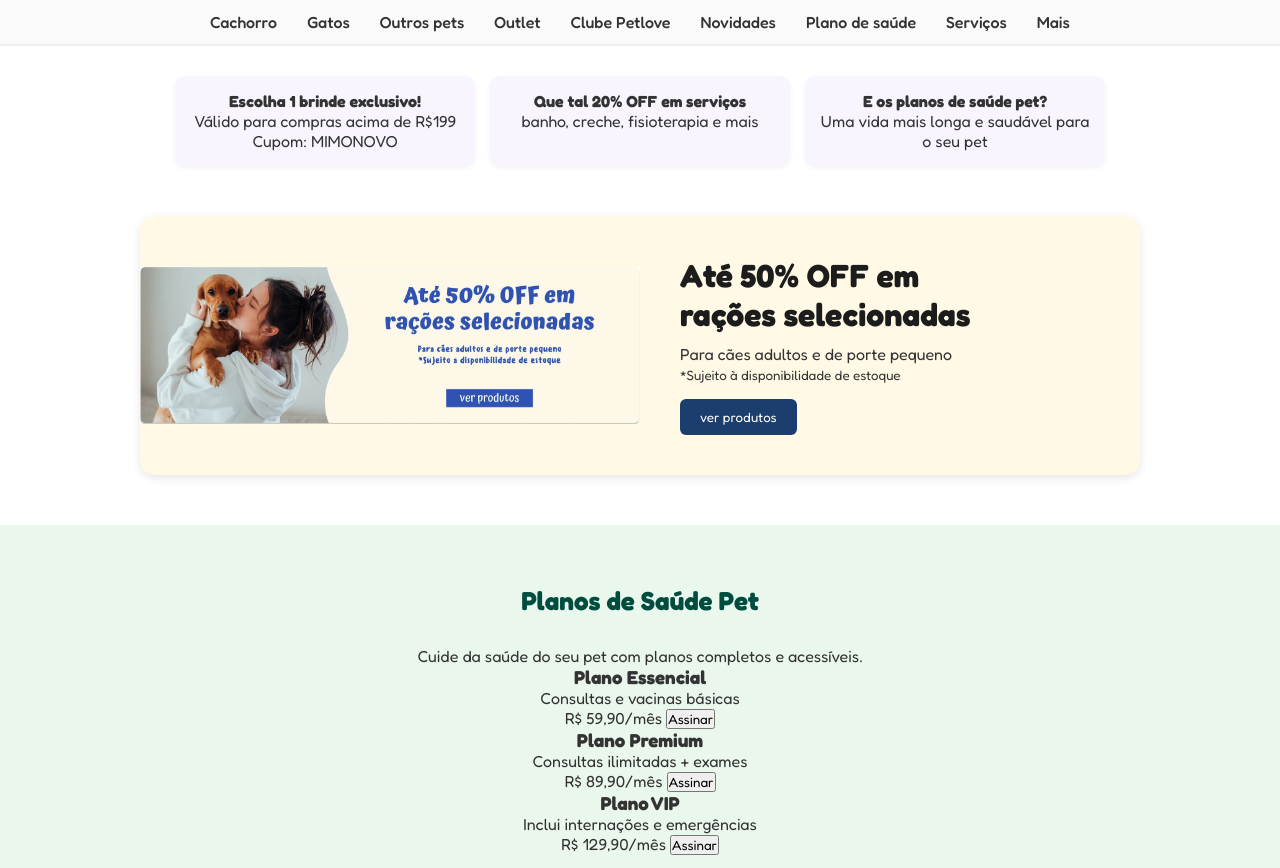
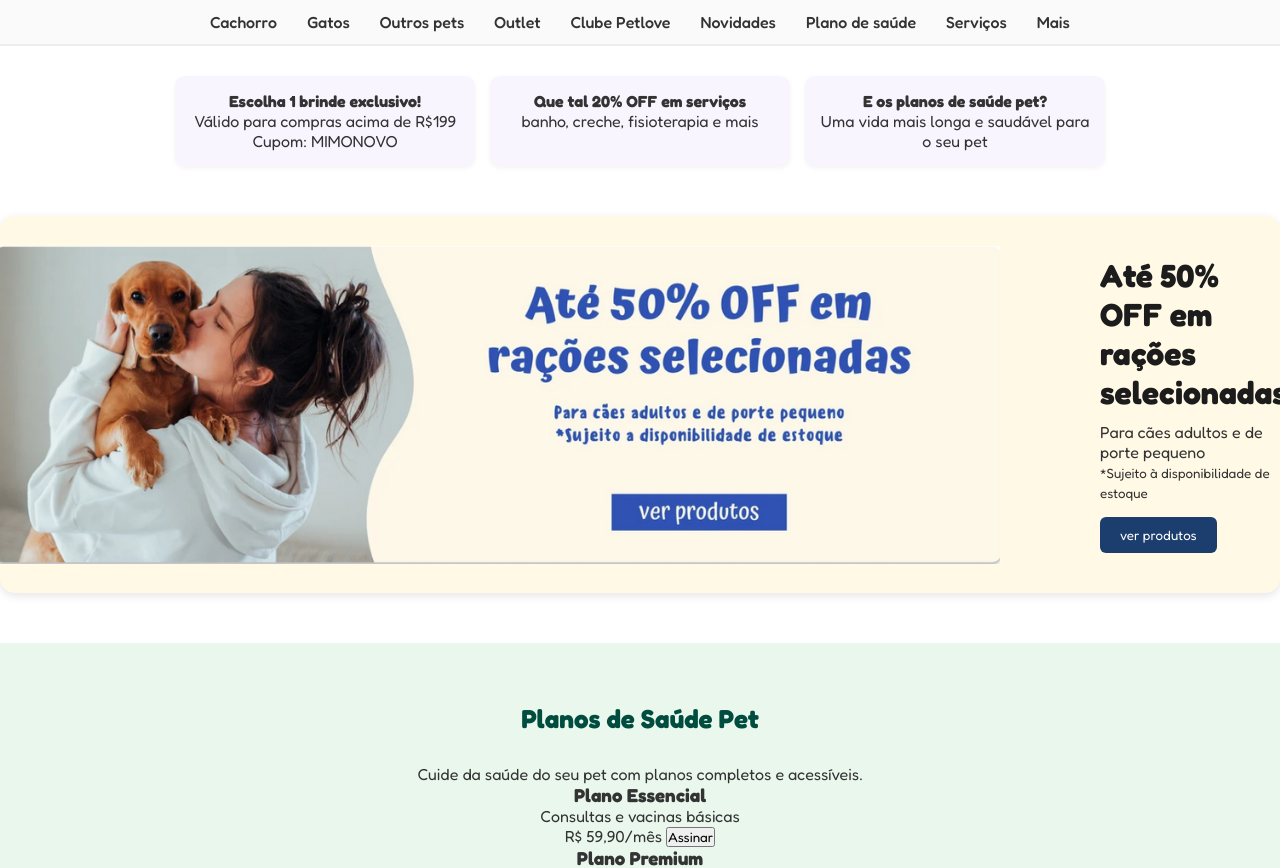
Before and after one commit to victorribeiro12/VACS2010, a PHP site: page /landing.html in a window 1280 px wide. Shown: the part 91-959 px from the top of the page. Run offline with PHP 8.4, Linux system fonts and the light colour scheme.

Commit message:
fix: aumento da landing

```diff
--- a/Landing Page/style-landing.css
+++ b/Landing Page/style-landing.css
@@ -109,18 +109,19 @@ body {
   align-items: center;
   background: #fff9e6;
   border-radius: 15px;
-  max-width: 1000px;
+  max-width: 1400px;
   overflow: hidden;
   box-shadow: 0 3px 10px rgba(0,0,0,0.1);
 }
 
 .banner-content img {
-  width: 50%;
+  width: 80%;
   height: auto;
 }
 
 .banner-text {
   padding: 40px;
+    margin-left: 60px;
 }
 
 .banner-text h2 {
```
Also changed, not shown: Landing Page/img/banner-vacs.png.
